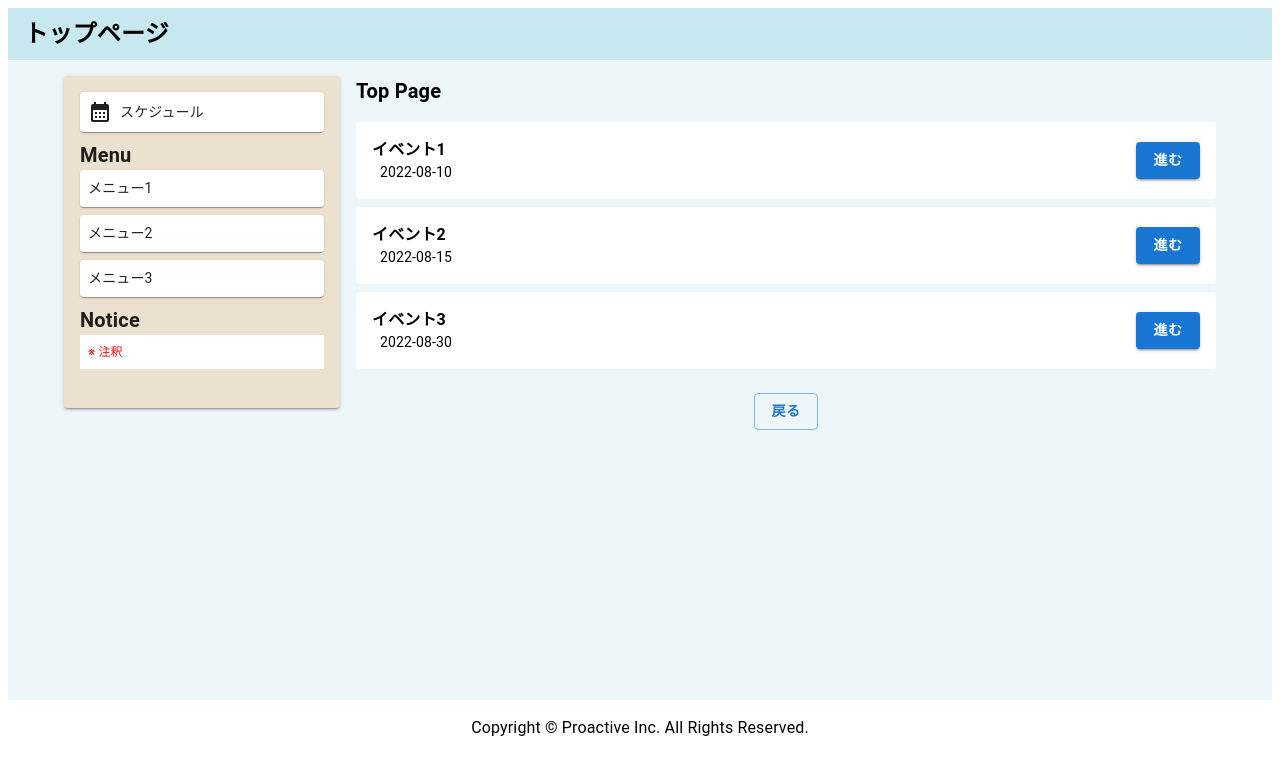
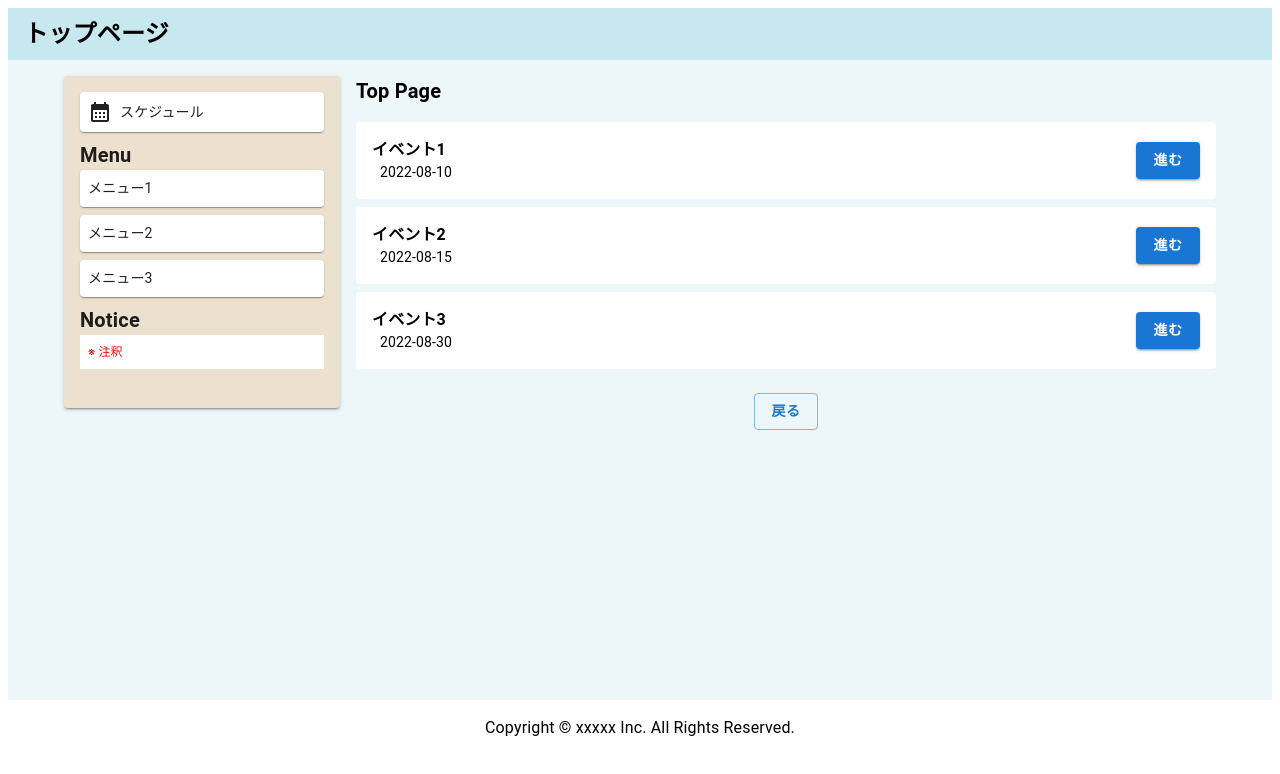
Before and after one commit to Teppei-Hashimoto/nextjs-amplify-mockup, a Next.js app: page /event in a window 1280 px wide. Shown: the top 774 px of the page. Built offline with nearby package versions, Linux system fonts and the light colour scheme.

Commit message:
adjust words

```diff
--- a/src/components/footer.tsx
+++ b/src/components/footer.tsx
@@ -12,9 +12,7 @@ export default function Footer() {
             padding: 2,
           }}
         >
-          <Typography>
-            Copyright © Proactive Inc. All Rights Reserved.
-          </Typography>
+          <Typography>Copyright © xxxxx Inc. All Rights Reserved.</Typography>
         </Box>
       </footer>
     </>
```
